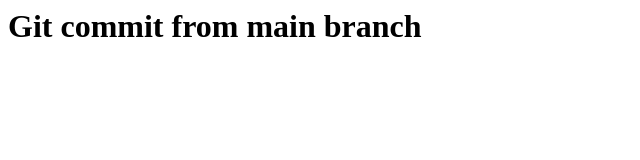
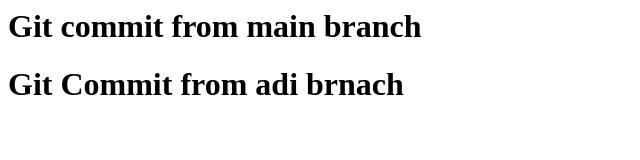
Before and after one commit to hyadithya/Actions, a plain HTML site: page index.html in a window 1280 px wide. Shown: the whole page, without its empty margins (0-640 px from the left). Drawn offline with Linux system fonts and the light colour scheme.

Commit message:
added second line from adi branch

```diff
--- a/index.html
+++ b/index.html
@@ -1 +1,2 @@
 <h1>Git commit from main branch</h1>
+<h1>Git Commit from adi brnach</h1>
```
